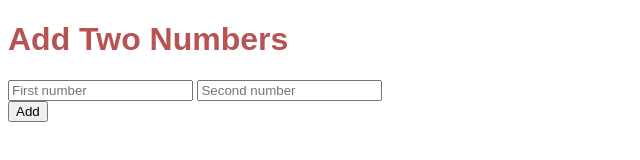
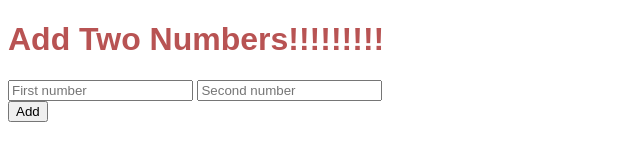
Before and after one commit to cse110-sp25-group-10/10x-Speech, a website with bundled scripts: page index.html in a window 1280 px wide. Shown: the whole page, without its empty margins (0-640 px from the left). Built offline with nearby package versions, Linux system fonts and the light colour scheme.

Commit message:
important fix

```diff
--- a/index.html
+++ b/index.html
@@ -7,7 +7,7 @@
         <script type="module" src="scripts/script.js"></script>
     </head>
     <body>
-        <h1>Add Two Numbers</h1>
+        <h1>Add Two Numbers!!!!!!!!!</h1>
         <input id="num1" placeholder="First number">
         <input id="num2" placeholder="Second number">
         <br>
```
